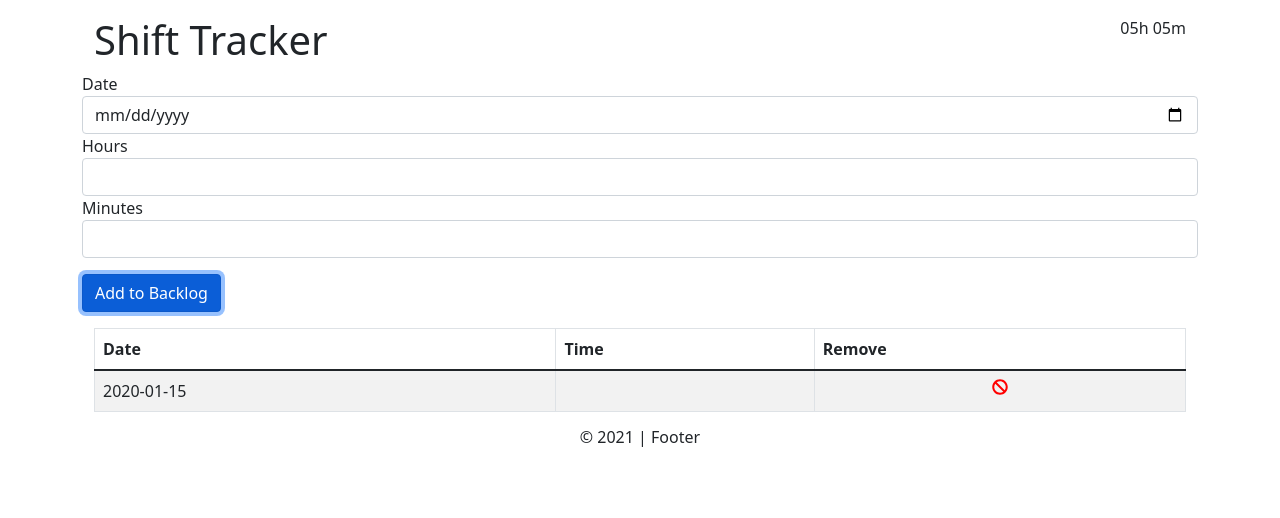
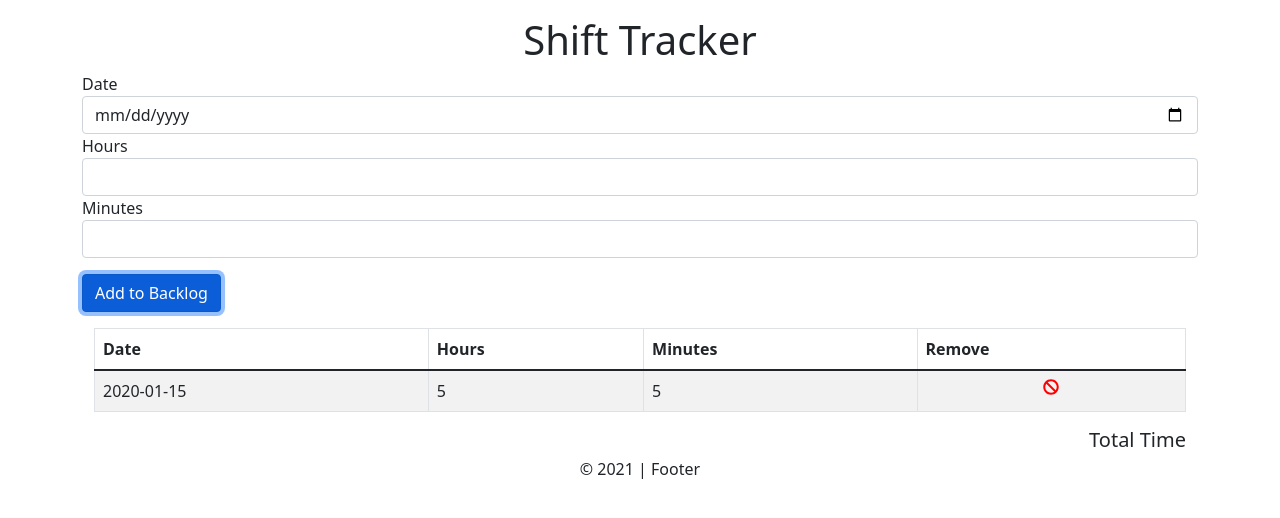
Before and after one commit to tsimian/shift_tracker, a React (Create React App) app: page / in a window 1280 px wide. Both pictures are taken after typing "2020-01-15", "5", "5" into the empty fields and a click on the button "Add to Backlog". Shown: the top 518 px of the page. Built offline with nearby package versions, Linux system fonts and the light colour scheme.

Commit message:
Added a Total Time component

```diff
--- a/src/App.js
+++ b/src/App.js
@@ -2,31 +2,16 @@ import { useState, useEffect } from 'react'
 import Header from './components/Header'
 import Logger from './components/Logger'
 import Shifts from './components/Shifts'
+import TotalTime from './components/TotalTime'
 import Footer from './components/Footer'
 
 const LOCAL_STORAGE_KEY = 'shift_tracker.shifts'
 
 function App() {
-  const [shifts, setShifts] = useState([
-    // {
-    //   id: 1,
-    //   date: "10.31.21",
-    //   time: "8h 45m"
-    // },
-    // {
-    //   id: 2,
-    //   date: "11.2.21",
-    //   time: "7h 46m",
-    // },
-    // {
-    //   id: 3,
-    //   date: "11.7.21",
-    //   time: "9h"
-    // }
-  ])
+  const [shifts, setShifts] = useState([])
 
-  const [totalHours, setTotalHours] = useState(0)
-  const [totalMinutes, setTotalMinutes] = useState(0)
+  // const [totalHours, setTotalHours] = useState(0)
+  // const [totalMinutes, setTotalMinutes] = useState(0)
 
   useEffect(() => {
     const storedShifts = JSON.parse(localStorage.getItem(LOCAL_STORAGE_KEY));
@@ -45,9 +30,10 @@ useEffect(() => {
 
   return (
     <div className="App container">
-      <Header totalHours={totalHours} totalMinutes={totalMinutes} />
-      <Logger shifts={shifts} setShifts={setShifts} totalHours={totalHours} setTotalHours={setTotalHours} totalMinutes={totalMinutes} setTotalMinutes={setTotalMinutes} />
+      <Header />
+      <Logger shifts={shifts} setShifts={setShifts} />
       <Shifts shifts={shifts} setShifts={setShifts} />
+      <TotalTime shifts={shifts} />
       <Footer />
     </div>
   );
--- a/src/components/Header.js
+++ b/src/components/Header.js
@@ -1,10 +1,7 @@
-const Header = ({ totalHours, totalMinutes }) => {
+const Header = () => {
     return (
-        <div className="container d-flex justify-content-between">
+        <div className="container d-flex justify-content-center">
             <h1>Shift Tracker</h1>
-            <div className="total-wrapper">
-                <span>{totalHours}h {totalMinutes}m</span>
-            </div>
         </div>
     )
 }
--- a/src/components/Logger.js
+++ b/src/components/Logger.js
@@ -1,6 +1,6 @@
 import uuid from 'react-uuid'
 
-const Logger = ({ setShifts, totalHours, setTotalHours, totalMinutes, setTotalMinutes }) => {
+const Logger = ({ setShifts }) => {
 
     const updateLog = (e) => {
         e.preventDefault()
@@ -16,9 +16,6 @@ const Logger = ({ setShifts, totalHours, setTotalHours, totalMinutes, setTotalMi
             hours: hours,
             minutes: minutes
         }])
-
-        setTotalHours(prevCount => prevCount + hours)
-        setTotalMinutes(prevCount => prevCount + minutes)
 
         form.reset()
     }
--- a/src/components/Shifts.js
+++ b/src/components/Shifts.js
@@ -12,7 +12,8 @@ const Shifts = ({ shifts, setShifts }) => {
                 <thead>
                     <tr>
                         <th>Date</th>
-                        <th>Time</th>
+                        <th>Hours</th>
+                        <th>Minutes</th>
                         <th>Remove</th>
                     </tr>
                 </thead>
@@ -21,7 +22,8 @@ const Shifts = ({ shifts, setShifts }) => {
                         return (
                             <tr key={shift.id}>
                                 <td>{shift.date}</td>
-                                <td>{shift.time}</td>
+                                <td>{shift.hours}</td>
+                                <td>{shift.minutes}</td>
                                 <td>
                                     <div className="dlt-btn text-center" onClick={() => {
                                         const id = shift.id;
--- /dev/null
+++ b/src/components/TotalTime.js
@@ -0,0 +1,10 @@
+const TotalTime = ({ shifts }) => {
+
+    return (
+        <div className="container d-flex justify-content-end">
+            <h5>Total Time</h5>
+        </div>
+    )
+}
+
+export default TotalTime
```
Also changed, not shown: src/index.css (line endings or trailing spaces).
